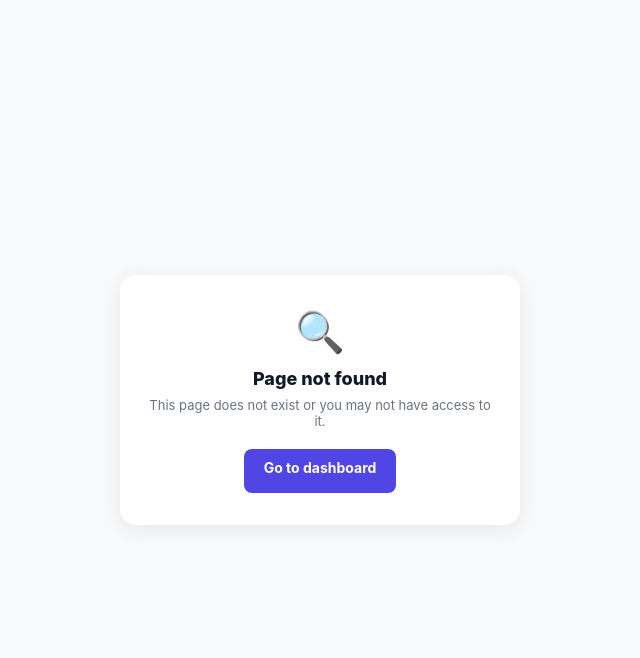
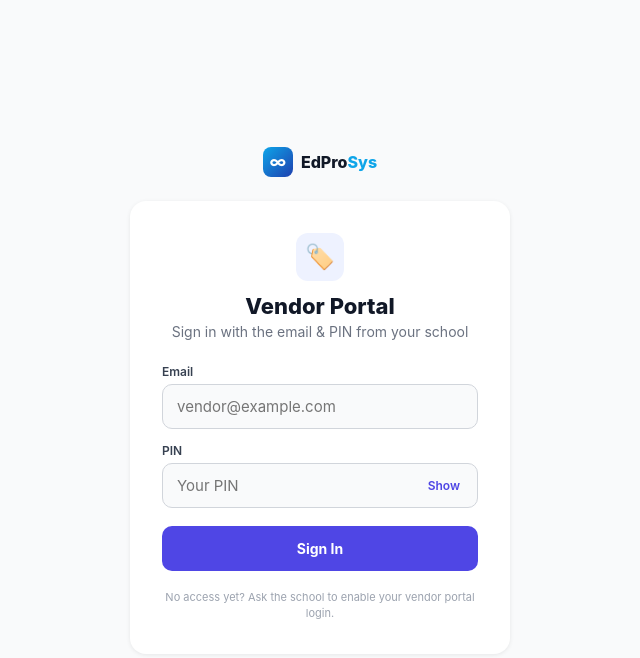
Before and after one commit to PranixQuick/School-OS, a Next.js app: page /vendor/login in a window 1280 px wide. Before the commit this address had no page. Shown: the top 658 px of the page, without its empty margins (320-960 px from the left). Built offline with nearby package versions, Linux system fonts and the light colour scheme.

Commit message:
ISS-7 P3.2b-iii: vendor portal login page
Email + PIN login (with show/hide), posts to /api/vendor/login and redirects
to /vendor. Mirrors the parent/student login styling.

```diff
--- /dev/null
+++ b/app/vendor/login/page.tsx
@@ -0,0 +1,84 @@
+'use client';
+// app/vendor/login/page.tsx
+// ISS-7 (#7) — Vendor portal login (portal_email + PIN).
+
+import { useState } from 'react';
+import { useRouter } from 'next/navigation';
+
+export default function VendorLoginPage() {
+  const router = useRouter();
+  const [email, setEmail] = useState('');
+  const [pin, setPin] = useState('');
+  const [showPin, setShowPin] = useState(false);
+  const [error, setError] = useState('');
+  const [loading, setLoading] = useState(false);
+
+  async function handleLogin() {
+    if (!email.trim() || !pin.trim()) { setError('Please enter your email and PIN.'); return; }
+    setLoading(true); setError('');
+    try {
+      const r = await fetch('/api/vendor/login', {
+        method: 'POST', headers: { 'Content-Type': 'application/json' },
+        body: JSON.stringify({ portal_email: email.trim(), pin: pin.trim() }),
+      });
+      const d = await r.json().catch(() => ({}));
+      if (r.ok) { router.push(d.redirectTo ?? '/vendor'); return; }
+      setError(d.error ?? 'Invalid email or PIN.');
+    } catch { setError('Network error. Please try again.'); }
+    setLoading(false);
+  }
+
+  return (
+    <div style={{ minHeight: '100vh', background: '#F9FAFB', display: 'flex', flexDirection: 'column', alignItems: 'center', justifyContent: 'center', padding: 16, fontFamily: '-apple-system, BlinkMacSystemFont, "Segoe UI", sans-serif' }}>
+      <div style={{ display: 'flex', alignItems: 'center', gap: 8, marginBottom: 24 }}>
+        <span style={{ width: 30, height: 30, borderRadius: 8, background: 'linear-gradient(135deg,#0EA5E9,#1E40AF)', color: '#fff', display: 'flex', alignItems: 'center', justifyContent: 'center', fontSize: 17, fontWeight: 700 }}>∞</span>
+        <span style={{ fontSize: 16, fontWeight: 800, color: '#111827' }}>EdPro<span style={{ color: '#0EA5E9' }}>Sys</span></span>
+      </div>
+
+      <div style={{ background: '#fff', borderRadius: 16, padding: 32, width: '100%', maxWidth: 380, boxShadow: '0 1px 4px rgba(0,0,0,0.08)' }}>
+        <div style={{ textAlign: 'center', marginBottom: 24 }}>
+          <div style={{ width: 48, height: 48, background: '#EEF2FF', borderRadius: 12, display: 'flex', alignItems: 'center', justifyContent: 'center', margin: '0 auto 12px', fontSize: 24 }}>🏷️</div>
+          <h1 style={{ fontSize: 22, fontWeight: 800, color: '#111827', margin: 0 }}>Vendor Portal</h1>
+          <p style={{ fontSize: 14, color: '#6B7280', marginTop: 4 }}>Sign in with the email & PIN from your school</p>
+        </div>
+
+        <div style={{ display: 'flex', flexDirection: 'column', gap: 14 }}>
+          <div>
+            <label style={{ display: 'block', fontSize: 12, fontWeight: 600, color: '#374151', marginBottom: 5 }}>Email</label>
+            <input type="email" value={email} onChange={e => setEmail(e.target.value)} autoComplete="username"
+              placeholder="vendor@example.com"
+              style={{ width: '100%', padding: '12px 14px', border: '1px solid #D1D5DB', borderRadius: 10, fontSize: 15, outline: 'none', boxSizing: 'border-box' }}
+              onKeyDown={e => { if (e.key === 'Enter') void handleLogin(); }} />
+          </div>
+
+          <div>
+            <label style={{ display: 'block', fontSize: 12, fontWeight: 600, color: '#374151', marginBottom: 5 }}>PIN</label>
+            <div style={{ position: 'relative' }}>
+              <input type={showPin ? 'text' : 'password'} value={pin} onChange={e => setPin(e.target.value)}
+                placeholder="Your PIN" autoComplete="current-password"
+                style={{ width: '100%', padding: '12px 56px 12px 14px', border: `1px solid ${error ? '#FCA5A5' : '#D1D5DB'}`, borderRadius: 10, fontSize: 15, outline: 'none', boxSizing: 'border-box' }}
+                onKeyDown={e => { if (e.key === 'Enter') void handleLogin(); }} />
+              <button type="button" onClick={() => setShowPin(v => !v)} aria-label={showPin ? 'Hide PIN' : 'Show PIN'}
+                style={{ position: 'absolute', right: 12, top: 0, bottom: 0, background: 'none', border: 'none', color: '#4F46E5', fontSize: 12, fontWeight: 600, cursor: 'pointer', fontFamily: 'inherit' }}>
+                {showPin ? 'Hide' : 'Show'}
+              </button>
+            </div>
+          </div>
+
+          {error && (
+            <div style={{ padding: '8px 12px', background: '#FEF2F2', border: '1px solid #FCA5A5', borderRadius: 8, fontSize: 12, color: '#B91C1C' }}>{error}</div>
+          )}
+
+          <button onClick={() => void handleLogin()} disabled={loading}
+            style={{ padding: '14px', background: loading ? '#9CA3AF' : '#4F46E5', color: '#fff', border: 'none', borderRadius: 10, fontSize: 14, fontWeight: 700, cursor: loading ? 'not-allowed' : 'pointer', marginTop: 4 }}>
+            {loading ? 'Signing in…' : 'Sign In'}
+          </button>
+        </div>
+
+        <div style={{ marginTop: 18, fontSize: 11, color: '#9CA3AF', textAlign: 'center', lineHeight: 1.5 }}>
+          No access yet? Ask the school to enable your vendor portal login.
+        </div>
+      </div>
+    </div>
+  );
+}
```
